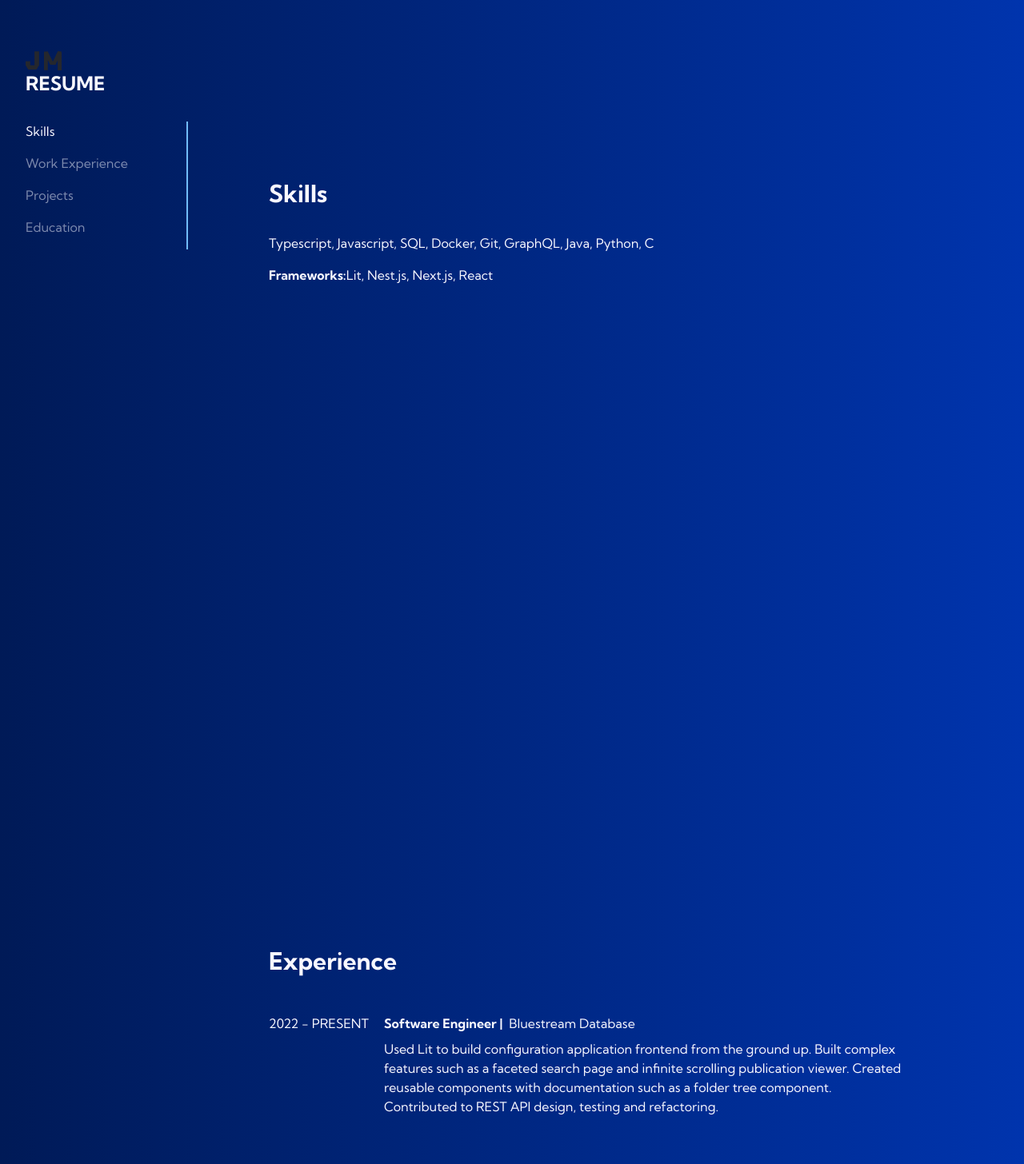
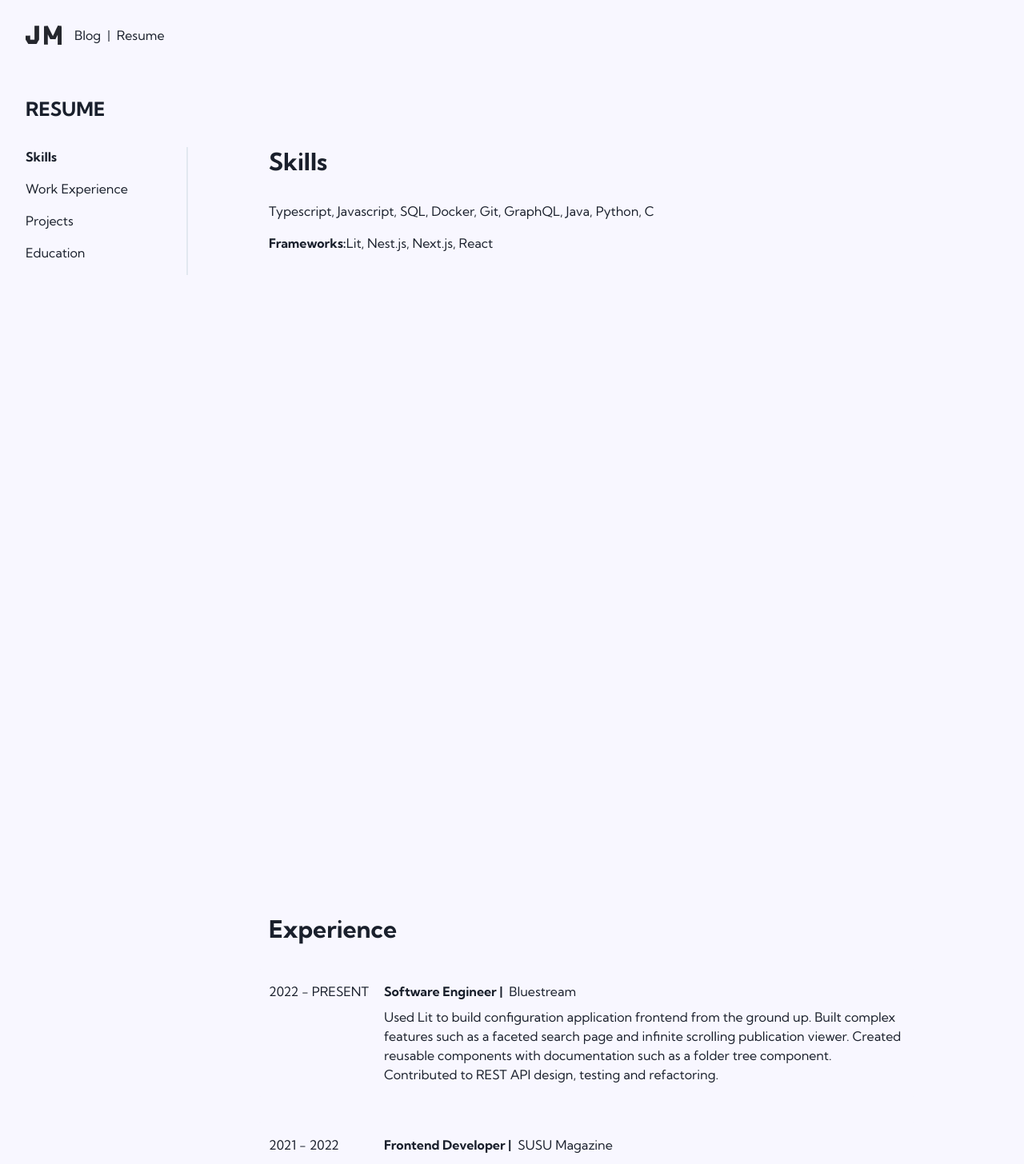
Before and after one commit to jovanmedford/jovan-medford-personal-website, a Next.js app: page /resume in a window 1280 px wide. Shown: the top 1456 px of the page at 80% size. Built offline with nearby package versions, Linux system fonts and the light colour scheme.

Commit message:
Feat: fix colours and spacing in resume page to match homepage updates

```diff
--- a/src/app/resume/experience.json
+++ b/src/app/resume/experience.json
@@ -1,6 +1,6 @@
 [
   {
-    "company": "Bluestream Database",
+    "company": "Bluestream",
     "jobTitle": "Software Engineer",
     "startDate": "2022",
     "description": "Used Lit to build configuration application frontend from the ground up. Built complex features such as a faceted search page and infinite scrolling publication viewer. Created reusable components with documentation such as a folder tree component. Contributed to REST API design, testing and refactoring."
--- a/src/app/resume/page.tsx
+++ b/src/app/resume/page.tsx
@@ -11,9 +11,8 @@ import {
 } from "react";
 import { RefsContext } from "./refs-context";
 import { addToRefs } from "../utils";
-import { Button } from "@chakra-ui/react";
 import Toc from "./toc";
-import Header from "../logo";
+import Header from "../header";
 
 interface ExperienceItem {
   company: string;
@@ -46,9 +45,9 @@ let ResumeSection = ({ sectionId, title, children }: ResumeSectionProps) => {
     <section
       id={sectionId}
       ref={addToRefs(sectionRefs)}
-      className="mb-16 md:min-h-96 md:mb-40 lg:min-h-screen"
+      className="mb-12 md:mb-16 md:min-h-96 lg:mb-40 lg:min-h-screen"
     >
-      <h2 className="text-3xl font-bold mb-2 md:mb-8">{title}</h2>
+      <h2 className="text-2xl md:text-3xl font-bold mb-2 md:mb-8">{title}</h2>
       {children}
     </section>
   );
@@ -63,7 +62,7 @@ const options: IntersectionObserverInit = {
 let experienceList = experience.map((item: ExperienceItem) => (
   <li
     key={item.company}
-    className="-ml-4 hover:bg-gradient-to-r from-primary-500 to-primary-300 py-4 px-4 rounded-md mb-8 md:flex"
+    className="-ml-4 bg-light py-4 px-4 rounded-md mb-8 md:flex"
   >
     <div className="justify-self-center min-w-36">
       <span className="pr-4">
@@ -117,17 +116,17 @@ export default function Resume() {
 
   return (
     <>
-      <main className="py-8 bg-gradient-to-r from-primary-700 to-primary-500 text-light">
-        <div className="grid grid-cols-1 md:grid-cols-12 mt-8 mx-8">
+      <main className="py-8 px-8 bg-light">
+        <Header />
+        <div className="grid grid-cols-1 md:grid-cols-12 lg:mt-16">
           <div className="hidden md:block md:sticky md:top-16 md:self-start col-start-1 col-end-3">
-            <Header></Header>
             <h1 className="text-2xl mb-8 font-bold uppercase">Resume</h1>
             <nav>
               <Toc activeItem={activeItem}></Toc>
               {/* <Button className="mt-20">Download PDF</Button> */}
             </nav>
           </div>
-          <div className="col-start-1 md:col-start-4 md:col-end-12 mt-16 md:mt-40">
+          <div className="mt-8 col-start-1 md:col-start-4 md:col-end-12 lg:mt-16">
             <RefsContext.Provider value={sectionRefs}>
               <ResumeSection title="Skills" sectionId="skills">
                 <p className="mb-4">
--- a/src/app/resume/toc.tsx
+++ b/src/app/resume/toc.tsx
@@ -11,7 +11,7 @@ interface TocItemProps extends TocItem {
 }
 
 let TocItem = ({ text, href, isActive }: TocItemProps) => (
-  <li key={href} className="pb-4" style={{ opacity: isActive ? "100%" : "50%" }}>
+  <li key={href} className="pb-4" style={{ fontWeight: isActive ? "bold" : "normal" }}>
     <Link href={`#${href}`}>{text}</Link>
   </li>
 );
@@ -22,7 +22,7 @@ let TocItem = ({ text, href, isActive }: TocItemProps) => (
  */
 export default function Toc({ activeItem }: { activeItem: string }) {
   return (
-    <ul className="border-r-2 border-primary-200">
+    <ul className="border-r-2 opacity-100">
       {toc.map((item: TocItem) => (
         <TocItem
           text={item.text}
```
